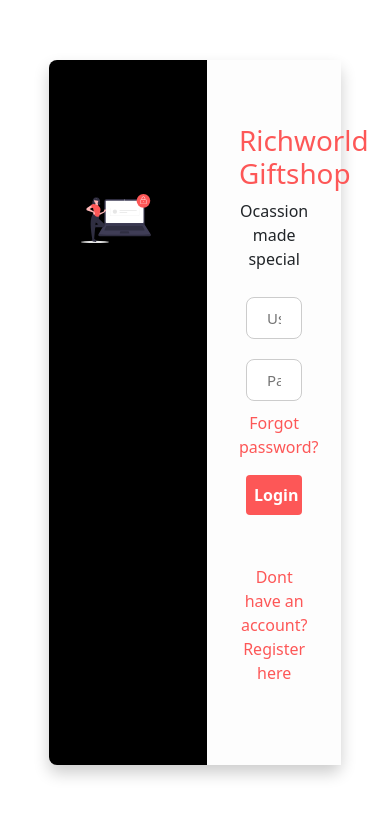
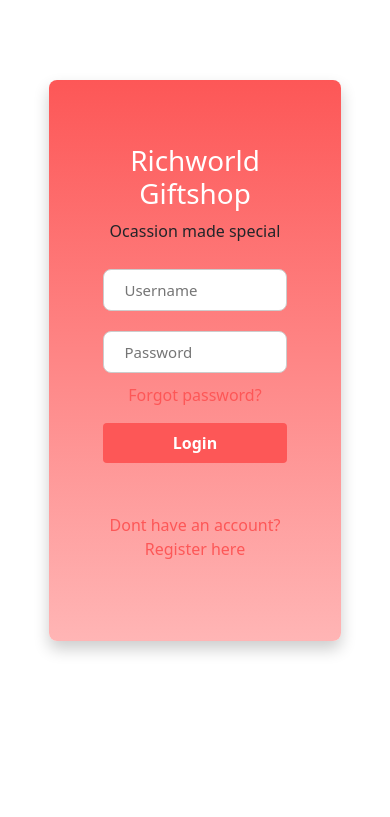
Before and after one commit to mrhero05/Richworld-Giftshop, a PHP site: page /login.php in a window 390 px wide. Shown: the top 817 px of the page. Run offline with PHP 8.4, Linux system fonts and the light colour scheme.

Commit message:
RESPONSIVE MOBILE VIEW

```diff
--- a/des.css
+++ b/des.css
@@ -1,22 +1,13 @@
 
-.container{
-    margin-top: -20px;
-}
 
 .login-border{
     border: none;
     border-radius: 8px;
     box-shadow: 0 8px 16px 0 rgba(0,0,0,0.2);
-    background-color: #fd5757;
-    margin-top: 10%;
-    border: none;
-    background-color: #000000;
-
     width: 80%;
     margin-top: 80px;
     margin-left: auto;
     margin-right: auto;
-
 }
 
 h1{
@@ -25,27 +16,30 @@ h1{
 }
 
 .left{
-    color: #FD5757;
-    padding: 4em 2em;
+    border-top-left-radius: 8px;
+    border-bottom-left-radius: 8px;
+    height: 100%;
+    padding: 18%;
+    background-color: #FD5757;
 }
 
 .left img{
     display: block;
     margin-left: auto;
     margin-right: auto;
-    margin-top: 70px;
     width: 100%;
 }
 
 
 
-.login-info{
+.right{
     background: #fdfdfd;
     padding: 4em 2em;
     text-align: center;
+    border-radius: 8px;
 }
 
-.login-info input{
+.right input{
     width: 80%;
     padding:20px;
     font-size: 15px;
@@ -57,28 +51,27 @@ h1{
 
 }
 
-.login-info input:focus, textarea:focus, select:focus{
+.right input:focus, textarea:focus, select:focus{
     outline-color: #fd5757;
     padding:20px;
 }
 
 
-.login-info p{
+.right p{
     font-weight: 500;
 }
 
-.login-info a{
+.right a{
     font-weight: 500;
     text-decoration: none;
     color: #fd5757;
 }
 
-.login-info a:hover{
+.right a:hover{
     color: #f84747;
 }
 
-
-.login-info button{
+.right button{
     background: #fd5757;
     padding: 8px;
     color: white;
@@ -89,11 +82,22 @@ h1{
     border-style: none;
 }
 
-.login-info button:hover{
+.right button:hover{
     background: #f76c6c;
 }
-    border-radius: 30px;
-    border-radius: 50px;
-/*     thom  */
-/*     lumerio  */
+
+/* for login reponsive */
+
+@media screen and (max-width:992px) {
+    .left{
+        display: none;
+        align-items: center;
+    }
+    .right{
+        justify-content: center;
+        background: linear-gradient(0deg, rgba(255,181,181,1) 0%, rgba(253,87,87,1) 100%);
+    }
+    .right h1{
+        color: white;
+    }
 }
--- a/login.php
+++ b/login.php
@@ -6,16 +6,16 @@ include 'include/head.inc.php';
         <div class="col-12">
             <div class="login-border">
                 <div class="row">
-                        <div class="col-6">
+                        <div class="col-sm-0 col-lg-6">
                         <div class="left">
                         <img src="login.svg" alt="Team collaborating">
                         </div>
                         </div>
                         <!-- for the right half of login -->
-                        <div class="col-6">
+                        <div class="col-sm-12 col-lg-6">
                             <!-- eto boss mag create ng form submit na post method papunta sa login.inc.php -->
                             <form action="include/login.inc.php" method="POST">
-                            <div class="login-info">
+                            <div class="right">
                             <h1>Richworld Giftshop</h1>
                             <p>Ocassion made special</p>
                             <input type="text" placeholder="Username" name="user"><br>
```
